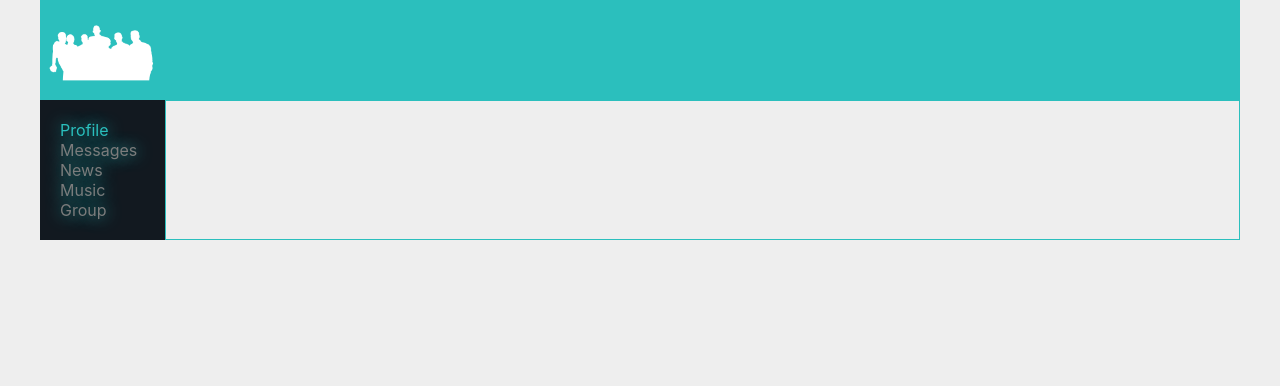
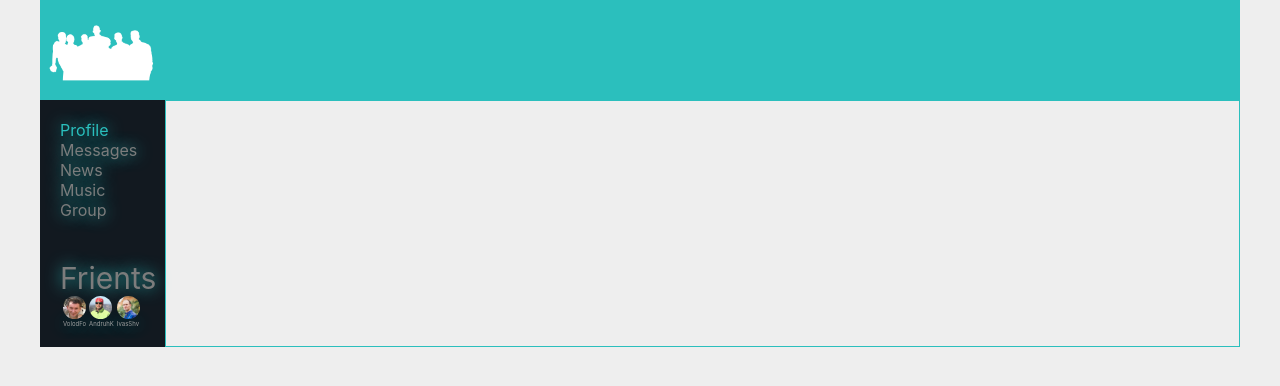
Before and after one commit to djos-anton/-Social-Network, a React (Create React App) app: page / in a window 1280 px wide. Shown: the top 386 px of the page. Built offline with nearby package versions, Linux system fonts and the light colour scheme.

Commit message:
add block Friends in NavBar

```diff
--- /dev/null
+++ b/src/components/Navbar/FriendsNavBar/Friend/Friend.jsx
@@ -0,0 +1,16 @@
+import React from "react";
+import classes from "./Friend.module.css";
+import {NavLink} from "react-router-dom";
+
+const Friend = (props) => {
+    return (
+        <div className={classes.friend}>
+            <NavLink to={"/dialogs/" + props.id}>
+                <img src={props.img}/>
+                <div>{props.name}</div>
+            </NavLink>
+        </div>
+    );
+}
+
+export default Friend;
--- /dev/null
+++ b/src/components/Navbar/FriendsNavBar/Friend/Friend.module.css
@@ -0,0 +1,15 @@
+.friend {
+   font-size: 6px;
+}
+
+.friend img {
+    border-radius: 50%;
+    width: 23px;
+}
+
+.friend a{
+    text-decoration: none;
+    color: #9e9e9e;
+    float: left;
+    margin-left: 3px;
+}
--- /dev/null
+++ b/src/components/Navbar/FriendsNavBar/FriendsNavBar.jsx
@@ -0,0 +1,16 @@
+import React from "react";
+import classes from "./FriendsNavBar.module.css";
+import Friend from "./Friend/Friend";
+
+const FriendsNavBar = () => {
+    return (
+        <div className={classes.friends}>
+            <div>Frients</div>
+            <Friend id = "6" name = "VolodFo" img = "/img/vov250.png"/>
+            <Friend id = "4" name = "AndruhK" img = "/img/and250.png"/>
+            <Friend id = "2" name = "IvasShv" img = "/img/vas250.png"/>
+        </div>
+    );
+}
+
+export default FriendsNavBar;
--- /dev/null
+++ b/src/components/Navbar/FriendsNavBar/FriendsNavBar.module.css
@@ -0,0 +1,5 @@
+.friends {
+    color:#7C7C7C;
+    font-size: 30px;
+    margin-top: 40px;
+}
--- a/src/components/Navbar/Navbar.jsx
+++ b/src/components/Navbar/Navbar.jsx
@@ -1,6 +1,9 @@
 import React from 'react';
 import classes from './Navbar.module.css';
 import {NavLink} from "react-router-dom";
+import FriendsNavBar from "./FriendsNavBar/FriendsNavBar";
+
+
 
 const Navbar = () => {
     return (
@@ -20,6 +23,7 @@ const Navbar = () => {
             <div className={classes.item}>
                 <NavLink to="/group" activeClassName={classes.active}>Group</NavLink>
             </div>
+            <FriendsNavBar/>
         </div>
     );
 }
```
